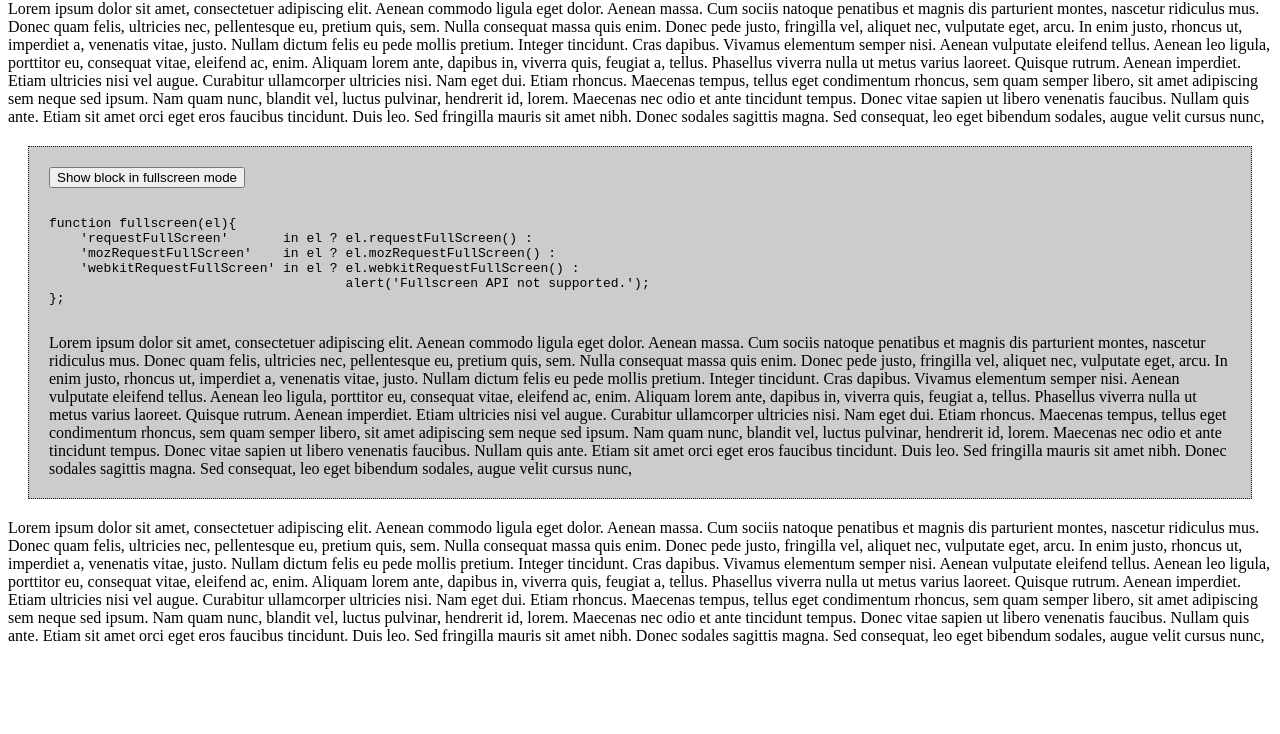
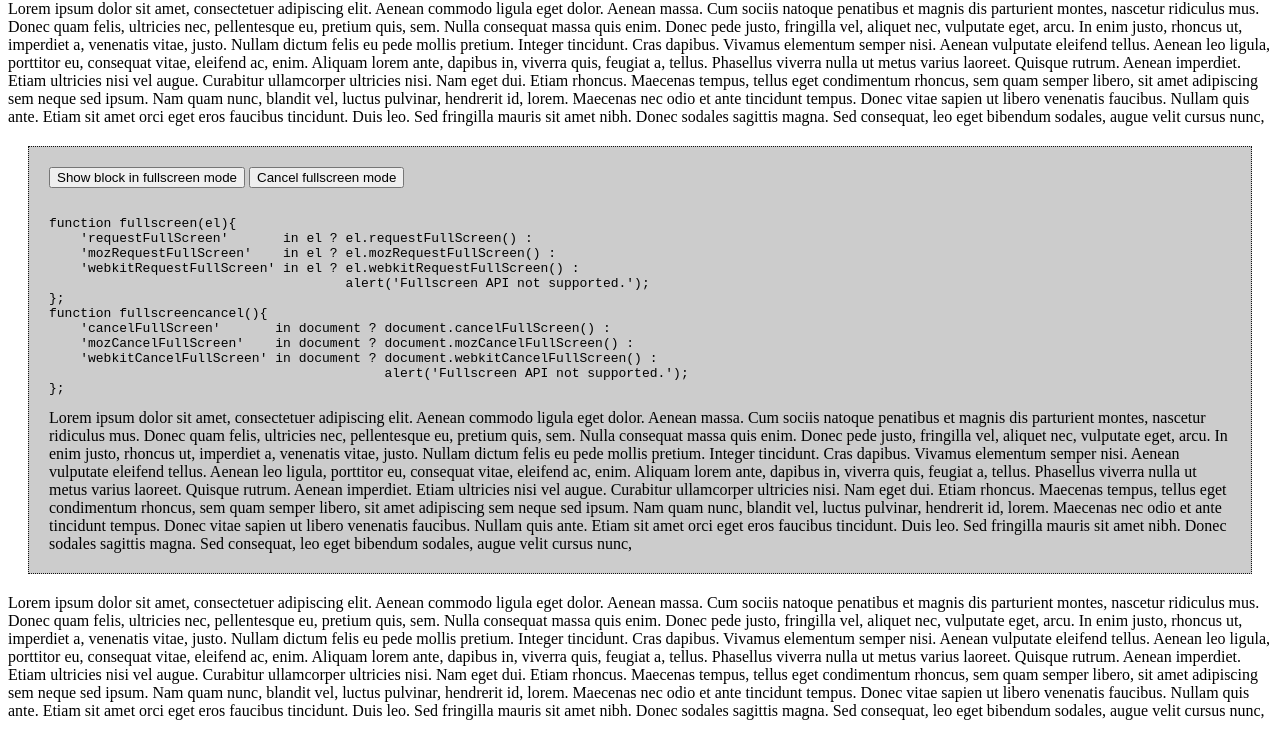
Before and after one commit to sergeymakoveev/examples, a plain HTML site: page 2013.01.trends-of-frontend/api.fullscreen.html in a window 1280 px wide. Shown: the part 66-800 px from the top of the page. Drawn offline with Linux system fonts and the light colour scheme.

Commit message:
[edit] api.fullscreen

```diff
--- a/2013.01.trends-of-frontend/api.fullscreen.html
+++ b/2013.01.trends-of-frontend/api.fullscreen.html
@@ -18,6 +18,9 @@
     <input type="button"
            value="Show block in fullscreen mode"
            onclick="fullscreen(this.parentNode)" />
+    <input type="button"
+           value="Cancel fullscreen mode"
+           onclick="fullscreencancel()" />
 
 <pre><code class="javascript">
 function fullscreen(el){
@@ -26,7 +29,12 @@ function fullscreen(el){
     'webkitRequestFullScreen' in el ? el.webkitRequestFullScreen() :
                                       alert('Fullscreen API not supported.');
 };
-
+function fullscreencancel(){
+    'cancelFullScreen'       in document ? document.cancelFullScreen() :
+    'mozCancelFullScreen'    in document ? document.mozCancelFullScreen() :
+    'webkitCancelFullScreen' in document ? document.webkitCancelFullScreen() :
+                                           alert('Fullscreen API not supported.');
+};
 </code></pre>
 
     Lorem ipsum dolor sit amet, consectetuer adipiscing elit. Aenean commodo ligula eget dolor. Aenean massa. Cum sociis natoque penatibus et magnis dis parturient montes, nascetur ridiculus mus. Donec quam felis, ultricies nec, pellentesque eu, pretium quis, sem. Nulla consequat massa quis enim. Donec pede justo, fringilla vel, aliquet nec, vulputate eget, arcu. In enim justo, rhoncus ut, imperdiet a, venenatis vitae, justo. Nullam dictum felis eu pede mollis pretium. Integer tincidunt. Cras dapibus. Vivamus elementum semper nisi. Aenean vulputate eleifend tellus. Aenean leo ligula, porttitor eu, consequat vitae, eleifend ac, enim. Aliquam lorem ante, dapibus in, viverra quis, feugiat a, tellus. Phasellus viverra nulla ut metus varius laoreet. Quisque rutrum. Aenean imperdiet. Etiam ultricies nisi vel augue. Curabitur ullamcorper ultricies nisi. Nam eget dui. Etiam rhoncus. Maecenas tempus, tellus eget condimentum rhoncus, sem quam semper libero, sit amet adipiscing sem neque sed ipsum. Nam quam nunc, blandit vel, luctus pulvinar, hendrerit id, lorem. Maecenas nec odio et ante tincidunt tempus. Donec vitae sapien ut libero venenatis faucibus. Nullam quis ante. Etiam sit amet orci eget eros faucibus tincidunt. Duis leo. Sed fringilla mauris sit amet nibh. Donec sodales sagittis magna. Sed consequat, leo eget bibendum sodales, augue velit cursus nunc,</div>
@@ -38,6 +46,12 @@ function fullscreen(el){
     'webkitRequestFullScreen' in el ? el.webkitRequestFullScreen() :
                                       alert('Fullscreen API not supported.');
 };
+function fullscreencancel(){
+    'cancelFullScreen'       in document ? document.cancelFullScreen() :
+    'mozCancelFullScreen'    in document ? document.mozCancelFullScreen() :
+    'webkitCancelFullScreen' in document ? document.webkitCancelFullScreen() :
+                                           alert('Fullscreen API not supported.');
+};
 </script>
 </body>
 </html>
```
